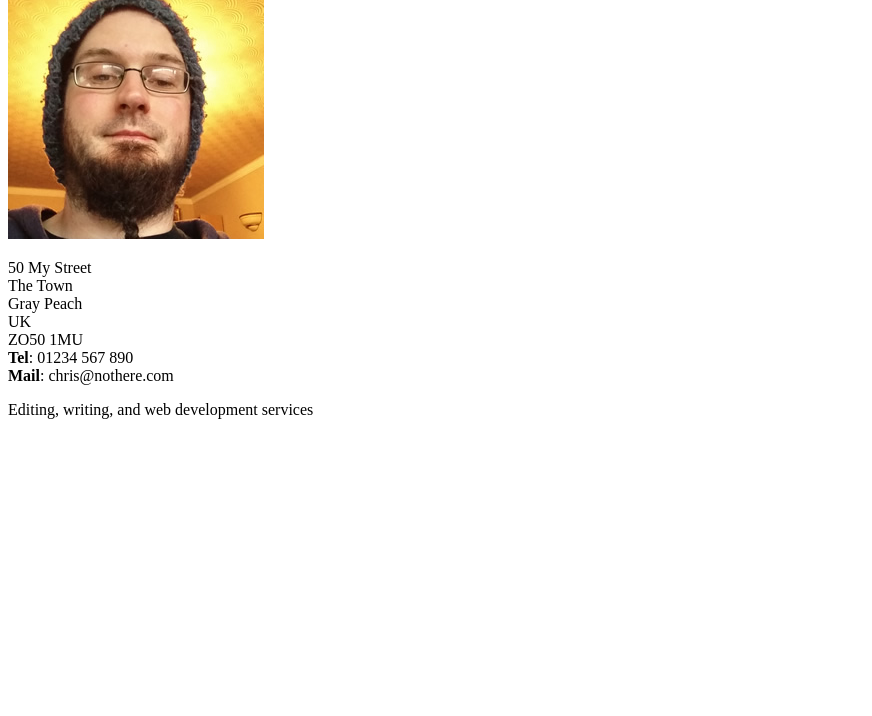
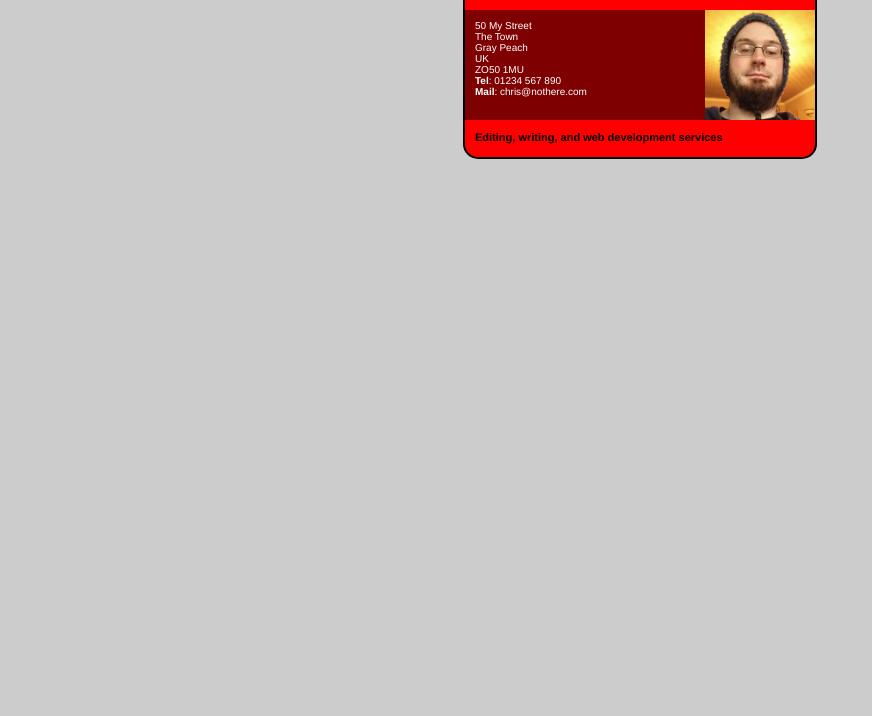
Before and after one commit to pesto-students/exercise-day-10, a plain HTML site: page css-exercises/fundamental-css-comprehension/index.html in a window 1280 px wide. Shown: the part 84-800 px from the top of the page, without its empty margins (0-872 px from the left). Drawn offline with Linux system fonts and the light colour scheme.

Commit message:
WIP: html tasks

```diff
--- a/css-exercises/fundamental-css-comprehension/index.html
+++ b/css-exercises/fundamental-css-comprehension/index.html
@@ -3,6 +3,7 @@
   <head>
     <meta charset="utf-8">
     <title>Fundamental CSS comprehension</title>
+    <link rel="stylesheet" href="./style.css">
   </head>
   <body>
 
@@ -12,13 +13,15 @@
     </header>
     <article>
       <img src="chris.jpg" alt="A picture of Chris - a man with glasses, a beard, and a silly wooly hat">
-      <p>50 My Street</br>
-         The Town<br>
-         Gray Peach<br>
-         UK<br>
-         ZO50 1MU<br>
+      <p>
+        50 My Street</br>
+        The Town<br>
+        Gray Peach<br>
+        UK<br>
+        ZO50 1MU<br>
         <strong>Tel</strong>: 01234 567 890<br>
-        <strong>Mail</strong>: chris@nothere.com</p>
+        <strong>Mail</strong>: chris@nothere.com
+      </p>
     </article>
     <footer>
       <p>Editing, writing, and web development services</p>
--- /dev/null
+++ b/css-exercises/fundamental-css-comprehension/style.css
@@ -0,0 +1,53 @@
+/* General styles - put these straight into your stylesheet */
+
+body {
+  margin: 0;
+}
+
+html {
+  font-family: 'Helvetica neue', Arial, 'sans serif';
+  font-size: 10px;
+  background-color: #ccc;
+}
+
+/* Selectors to be matched up with rulesets */
+
+/* .card article img
+.card footer
+.card header */
+
+
+/* Rulesets to be matched up with selectors */
+
+.card {
+  width: 35em;
+  height: auto;
+  margin: 5em auto;
+  background-color: red;
+  border: 0.2em solid black;
+  border-radius: 1.5em;
+}
+
+.card article {
+  background-image: linear-gradient(to bottom,rgba(0,0,0,0.5), rgba(0,0,0,0.5));
+  color: #fff;
+  height: 11em;
+}
+
+.card article p {
+  padding: 10px;
+}
+
+.card article img {
+  height: 100%;
+  float: right;
+}
+
+.card header {
+  padding-left: 10px;
+}
+.card footer {
+  padding: 0px 10px 3px 10px;
+  font-weight: 600;
+  font-size: 1.1em;
+}
```
